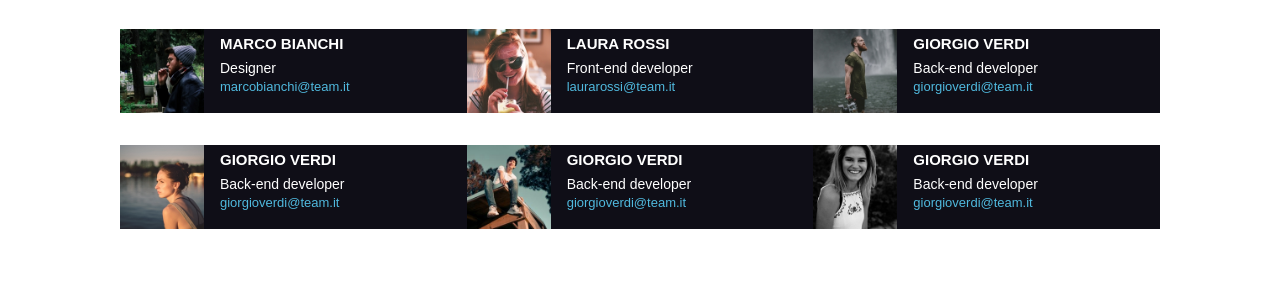
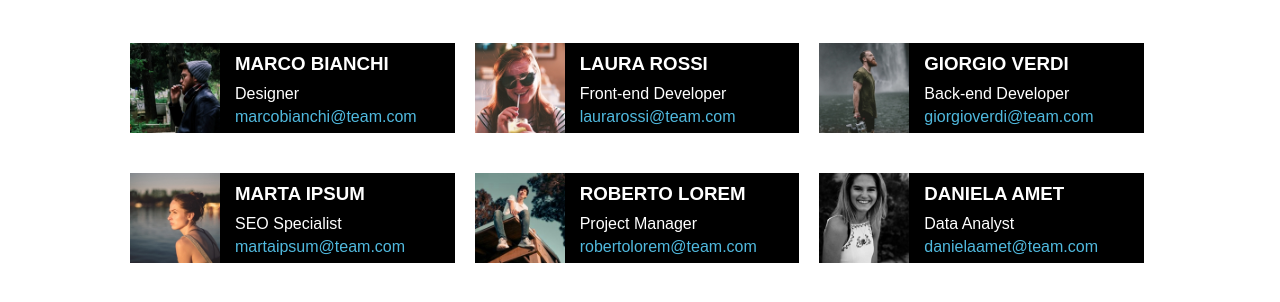
Before and after one commit to Domenic0Ferrari/html-css-float-cards, a plain HTML site: page index.html in a window 1280 px wide. Shown: the part 138-440 px from the top of the page. Drawn offline with Linux system fonts and the light colour scheme.

Commit message:
add complete main

```diff
--- a/assets/style.css
+++ b/assets/style.css
@@ -2,6 +2,10 @@
     box-sizing: border-box;
     margin: 0;
     padding: 0;
+}
+
+body{
+        font-family:'Fredoka', sans-serif; ;
 }
 
 .container{
@@ -13,51 +17,56 @@
 h1{
     text-align: center;
     color: #E53170;
-    font-family: Arial, Helvetica, sans-serif;
-    font-weight: 900;
     padding-top: 2rem;
+    font-size: 2rem;
+    font-weight: 800;
 }
 
 p{
     text-align: center;
     font-family: Arial, Helvetica, sans-serif;
     padding-top: 2rem;
-    font-weight: 400;
-    font-size: 15px;
+    font-size: 0.9rem;
 }
 
+/*parte centrale dell'esercizio*/
+
 main{
-   margin: auto;
+    padding-top: 3rem;
 }
 
-.box{
-    width: calc(65rem / 3);
-    background-color: #0F0E17;
-    margin-top: 2rem;
+.clearfix{
+    width: calc(100% / 3 - 22px);
+    background-color: black;
     color: white;
     float: left;
-    font-weight: 400;
-    font-family: Arial, Helvetica, sans-serif;
+    margin-left: 10px;
+    margin-right: 10px;
+    margin-bottom: 40px;
 }
 
 img{
+    width: 90px;
     float: left;
-    max-width: 100px;
-    padding-right: 1rem;
 }
 
 h3{
-    padding: 0.4rem;
-    font-size: 15px;
-    font-weight: 800;
+    float: left;
+    padding-left: 15px;
+    margin-top: 10px;
 }
 
 span{
-    font-size: 14px;
+    display: block;
+    float: left;
+    padding-left: 15px;
+    margin-top: 10px;
 }
 
 a{
     text-decoration: none;
+    float: left;
+    padding-left: 15px;
     color: #50B9DE;
-    font-size: 13px;
+    margin-top: 5px;
 }
--- a/index.html
+++ b/index.html
@@ -9,62 +9,59 @@
 </head>
 <body>
 
+ <header>
     <div class="container">
- <header>
         <h1>Meet Our Team</h1>
         <p>Lorem ipsum dolor sit amet consectetur adipisicing elit. Eum sit voluptatem, inventore ullam laboriosam quidem dolores totam vitae quibusdam eveniet labore animi quis placeat, eaque odit numquam natus? Iusto, voluptas.</p>
+    </div>
  </header>
 
  <main>
-     <div class="box">
+    <div class="container">
+        <section class="clearfix">
             <img src="img/male1.png">
             <h3>MARCO BIANCHI</h3>
             <span>Designer</span>
-        <br>
-        <a href="#">marcobianchi@team.it</a>
-     </div>
+            <a href="#">marcobianchi@team.com</a>
+        </section>
 
-     <div class="box">
+        <section class="clearfix">
             <img src="img/female1.png">
             <h3>LAURA ROSSI</h3>
-        <span>Front-end developer</span>
-        <br>
-        <a href="#">laurarossi@team.it</a>
-     </div>
+            <span>Front-end Developer</span>
+            <a href="#">laurarossi@team.com</a>
+        </section>
 
-     <div class="box">
+        <section class="clearfix">
             <img src="img/male2.png">
             <h3>GIORGIO VERDI</h3>
-        <span>Back-end developer</span>
-        <br>
-        <a href="#">giorgioverdi@team.it</a>
-     </div>
+            <span>Back-end Developer</span>
+            <a href="#">giorgioverdi@team.com</a>
+        </section>
 
-     <div class="box">
+        <section class="clearfix">
             <img src="img/female2.png">
-        <h3>GIORGIO VERDI</h3>
-        <span>Back-end developer</span>
-        <br>
-        <a href="#">giorgioverdi@team.it</a>
-     </div>
+            <h3>MARTA IPSUM</h3>
+            <span>SEO Specialist</span>
+            <a href="#">martaipsum@team.com</a>
+        </section>
 
-     <div class="box">
+        <section class="clearfix">
             <img src="img/male3.png">
-        <h3>GIORGIO VERDI</h3>
-        <span>Back-end developer</span>
-        <br>
-        <a href="#">giorgioverdi@team.it</a>
-     </div>
+            <h3>ROBERTO LOREM</h3>
+            <span>Project Manager</span>
+            <a href="#">robertolorem@team.com</a>
+        </section>
 
-     <div class="box">
+        <section class="clearfix">
             <img src="img/female3.png">
-        <h3>GIORGIO VERDI</h3>
-        <span>Back-end developer</span>
-        <br>
-        <a href="#">giorgioverdi@team.it</a>
+            <h3>DANIELA AMET</h3>
+            <span>Data Analyst</span>
+            <a href="#">danielaamet@team.com</a>
+        </section>
     </div>
  </main>
- </div>
+
 
 </body>
 </html>
```
Lines whose indentation alone changed are shown as unchanged.
